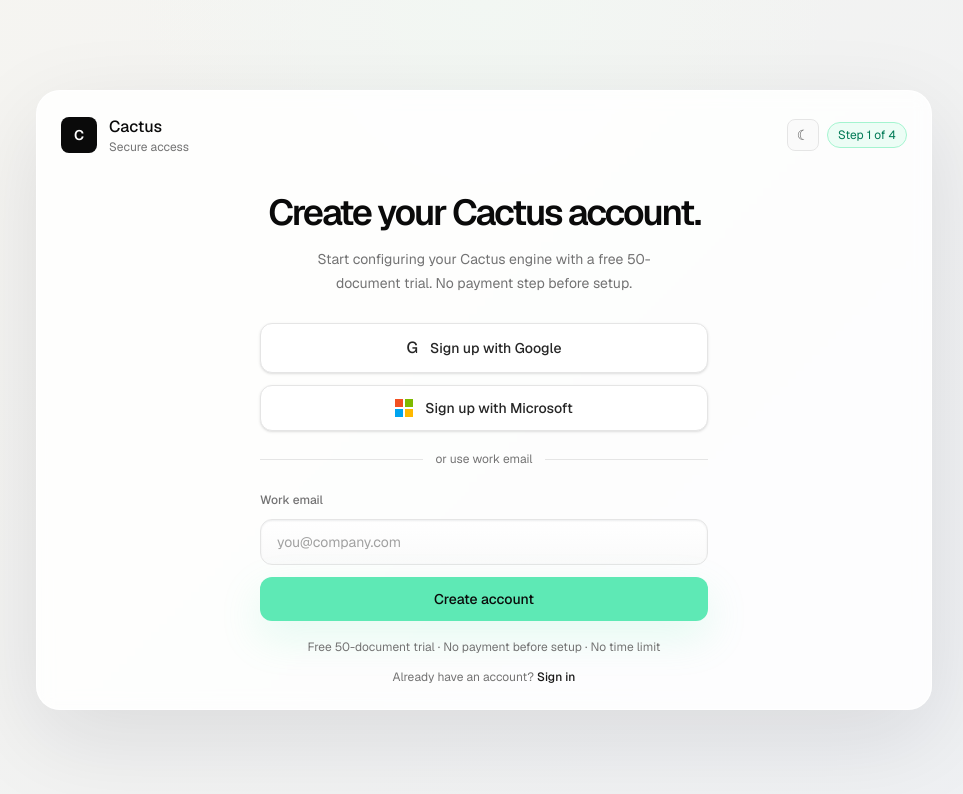
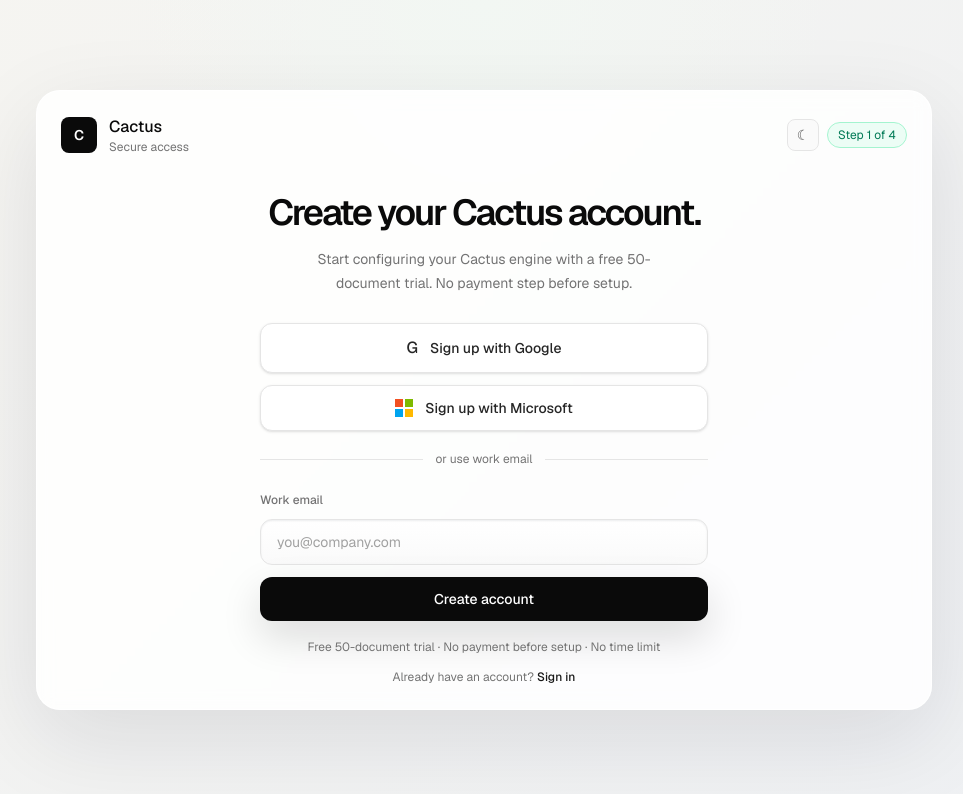
Before and after one commit to CactusCEO/cactus-vault-prototype, a Next.js app: page / in a window 1280 px wide. Both pictures are taken after a click on the button "Build your Vault". Shown: the top 794 px of the page, without its empty margins (156-1119 px from the left). Built offline with nearby package versions, Linux system fonts and the light colour scheme.

Commit message:
style: refine auth CTA colors

```diff
--- a/src/app/page.tsx
+++ b/src/app/page.tsx
@@ -219,7 +219,10 @@
   const muted = isDark ? "text-neutral-400" : "text-neutral-500";
   const softSurface = isDark ? "border-white/10 bg-white/[0.04]" : "border-neutral-200 bg-neutral-50/90";
   const authButton = isDark ? "border-white/10 bg-white/[0.06] text-neutral-100 hover:bg-white/[0.09]" : "border-neutral-200 bg-white text-neutral-800 hover:bg-neutral-50";
-  const inputClass = isDark ? "border-white/10 bg-black/30 text-white placeholder:text-neutral-600 focus:border-emerald-400/70" : "border-neutral-200 bg-gradient-to-b from-white to-neutral-50 text-neutral-950 placeholder:text-neutral-400 focus:border-neutral-400";
+  const inputClass = isDark ? "border-white/10 bg-black/30 text-white placeholder:text-neutral-600 focus:border-white/30" : "border-neutral-200 bg-gradient-to-b from-white to-neutral-50 text-neutral-950 placeholder:text-neutral-400 focus:border-neutral-400";
+  const primaryCta = isDark
+    ? "bg-[#f4f1ea] text-neutral-950 shadow-[0_16px_44px_rgba(244,241,234,0.16)] hover:bg-white"
+    : "bg-neutral-950 text-white shadow-[0_16px_40px_rgba(0,0,0,0.14)] hover:bg-neutral-800";
 
   return (
     <div className={pageClass}>
@@ -263,7 +266,7 @@
           <div className={`my-5 flex items-center gap-3 text-xs ${muted}`}><div className={`h-px flex-1 ${isDark ? "bg-white/10" : "bg-neutral-200"}`} />or use work email<div className={`h-px flex-1 ${isDark ? "bg-white/10" : "bg-neutral-200"}`} /></div>
           <label className={`text-xs font-medium ${muted}`}>Work email</label>
           <input className={`mt-2 w-full rounded-xl border px-4 py-3 text-sm outline-none shadow-[inset_0_1px_2px_rgba(15,23,42,0.08)] ${inputClass}`} placeholder="you@company.com" />
-          <button onClick={() => go(2)} className="mt-3 w-full rounded-xl bg-emerald-300 px-4 py-3 text-sm font-medium text-neutral-950 shadow-[0_16px_40px_rgba(110,231,183,0.18)]">{isSignup ? "Create account" : "Email me a sign-in link"}</button>
+          <button onClick={() => go(2)} className={`mt-3 w-full rounded-xl px-4 py-3 text-sm font-medium transition ${primaryCta}`}>{isSignup ? "Create account" : "Email me a sign-in link"}</button>
 
           <p className={`mt-4 text-center text-xs leading-5 ${muted}`}>
             Free 50-document trial · No payment before setup · No time limit
```
